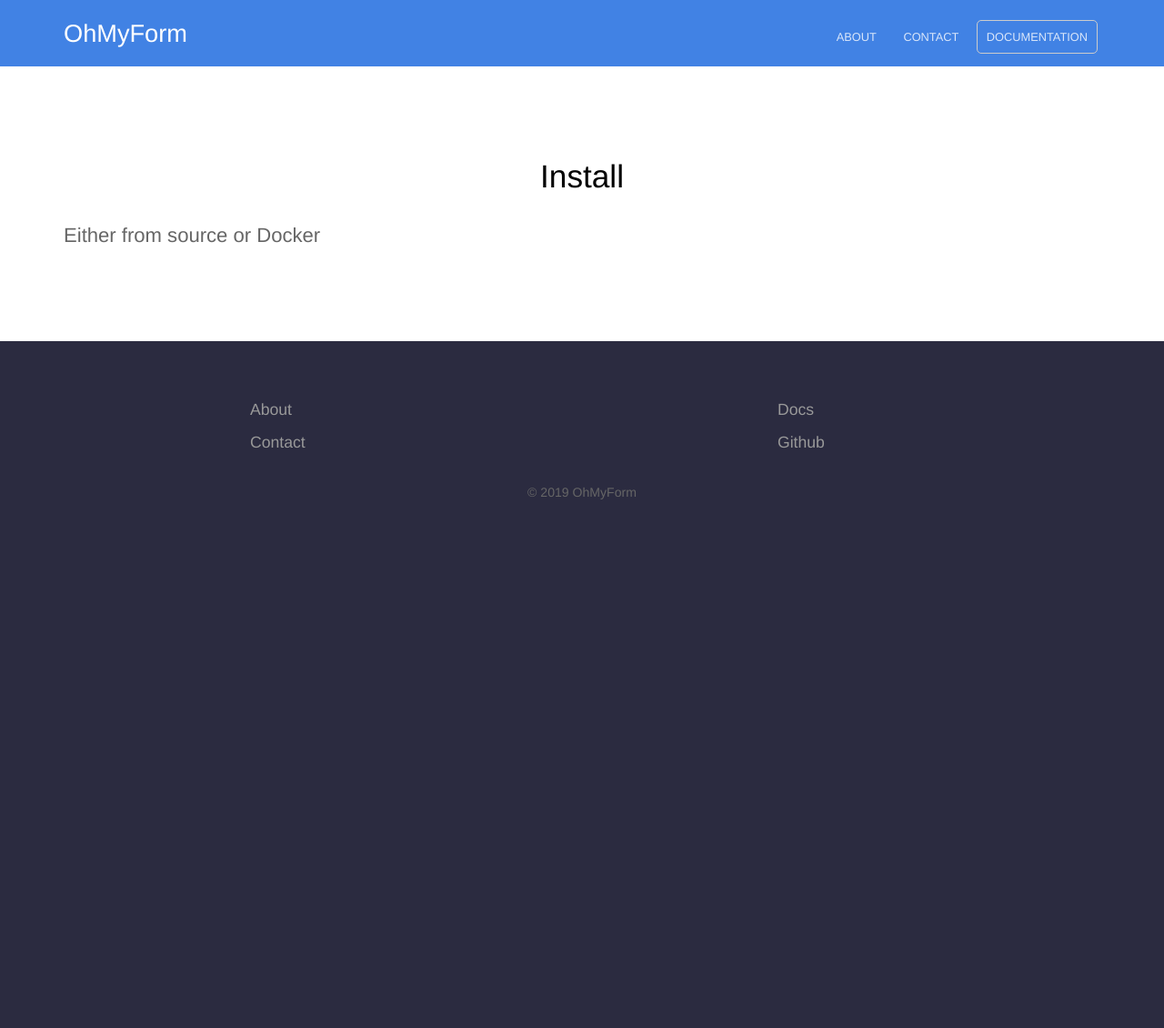
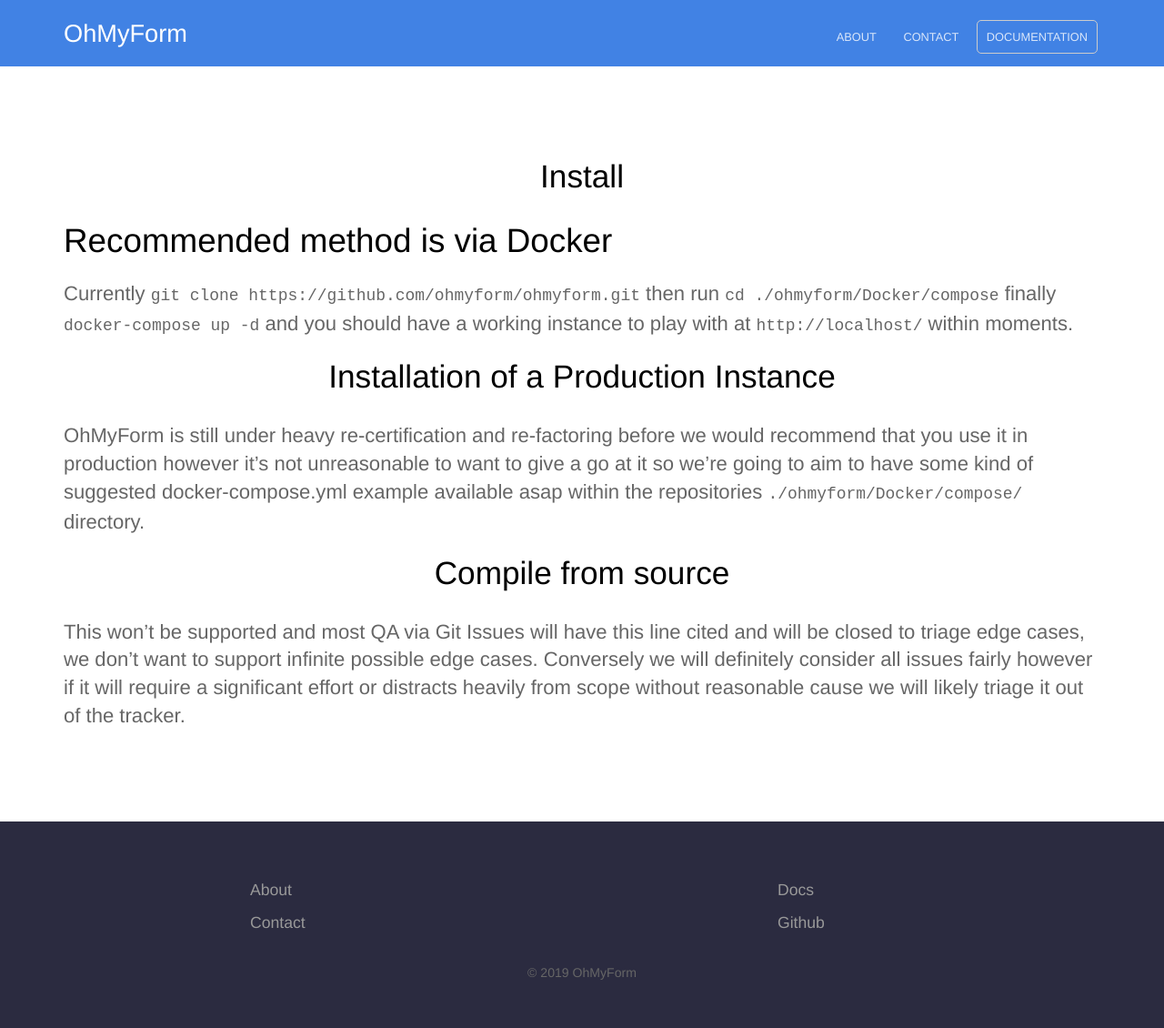
Before and after one commit to ohmyform/website, a Jekyll site: the page built from docs/install.md, in a window 1280 px wide. Shown: the whole page at 91% size. Built offline with Jekyll 4.4.1, drawn with Linux system fonts in a browser that asks for light colours; before the commit the page ends 900 px from its top, so only the background shows below that.

Commit message:
Clarification on Installation Instructions

```diff
--- a/docs/install.md
+++ b/docs/install.md
@@ -2,4 +2,13 @@
 title: Install
 ---
 
-Either from source or Docker
+# Recommended method is via Docker
+
+Currently `git clone https://github.com/ohmyform/ohmyform.git` then run `cd ./ohmyform/Docker/compose` finally `docker-compose up -d` and you should have a working instance to play with at `http://localhost/` within moments.
+
+## Installation of a Production Instance
+
+OhMyForm is still under heavy re-certification and re-factoring before we would recommend that you use it in production however it's not unreasonable to want to give a go at it so we're going to aim to have some kind of suggested docker-compose.yml example available asap within the repositories `./ohmyform/Docker/compose/` directory.
+
+## Compile from source
+This won't be supported and most QA via Git Issues will have this line cited and will be closed to triage edge cases, we don't want to support infinite possible edge cases.  Conversely we will definitely consider all issues fairly however if it will require a significant effort or distracts heavily from scope without reasonable cause we will likely triage it out of the tracker.
```
